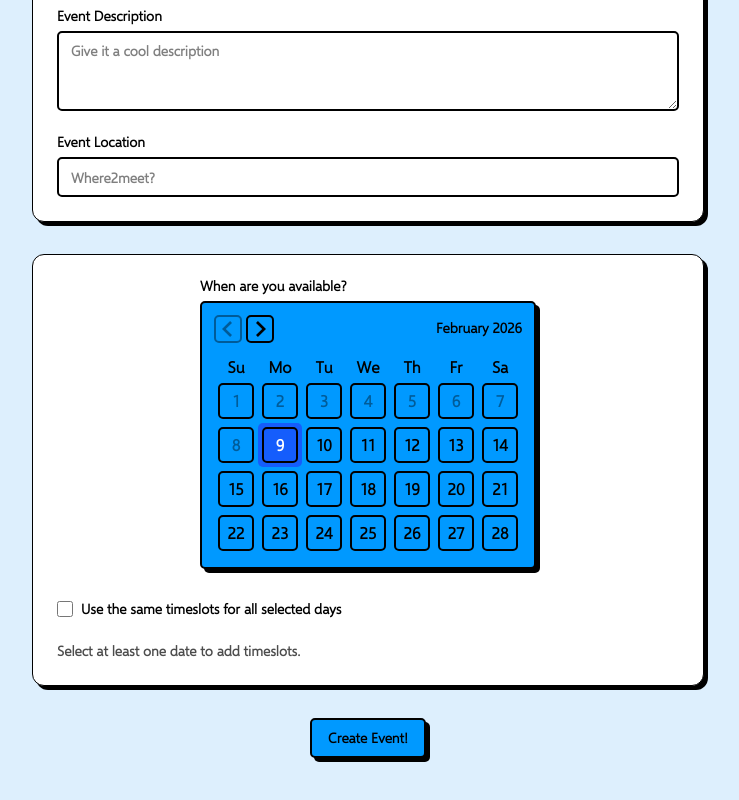
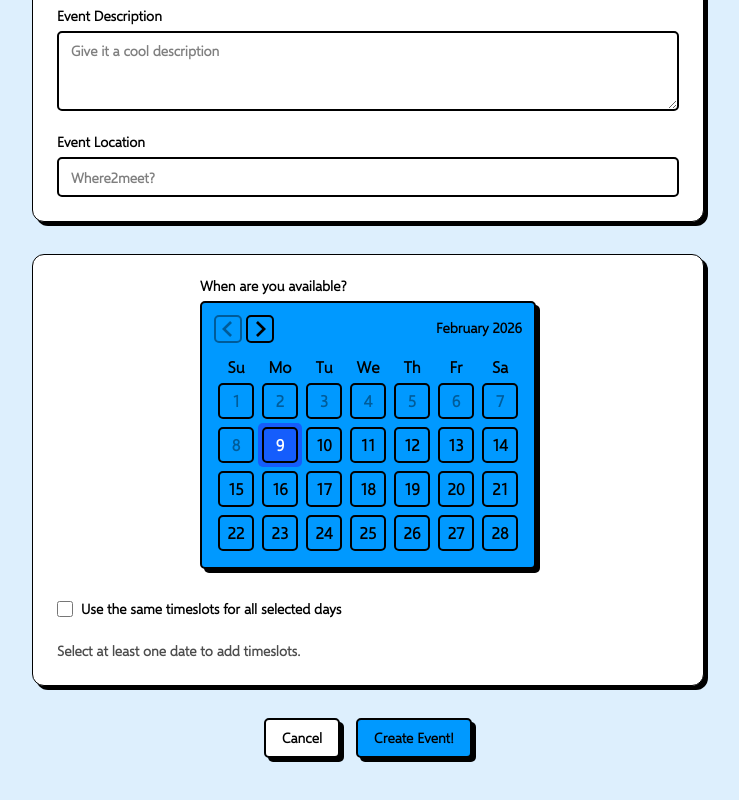
Before and after one commit to SidmoGoesBrrr/weschedule, a Next.js app: page /eventcreator in a window 1280 px wide. Shown: the part 228-1028 px from the top of the page, without its empty margins (272-1011 px from the left). Built offline with nearby package versions, Linux system fonts and the light colour scheme.

Commit message:
added cancel button

```diff
--- a/components/eventcreatorform.tsx
+++ b/components/eventcreatorform.tsx
@@ -1,5 +1,6 @@
 'use client';
 
+import Link from "next/link";
 import { Plus, Trash2 } from 'lucide-react';
 import { z } from 'zod';
 import { useForm, useFieldArray } from "react-hook-form"
@@ -547,7 +548,10 @@ export function EventCreatorForm() {
                         </div>
                     </div>
                 </div>
-                <div className="flex justify-center">
+                <div className="flex justify-center gap-4">
+                    <Button type="button" variant="neutral" asChild>
+                        <Link href="/">Cancel</Link>
+                    </Button>
                     <Button type="submit">Create Event!</Button>
                 </div>
             </form>
```
